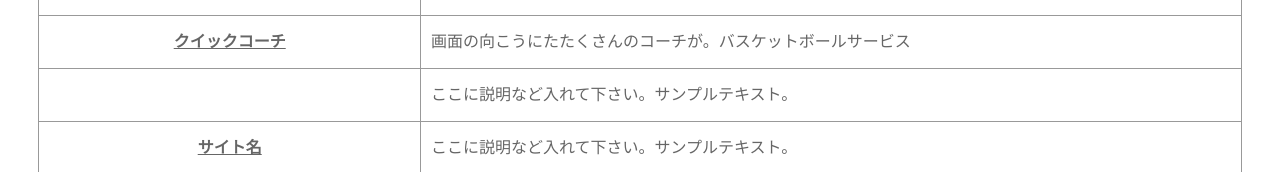
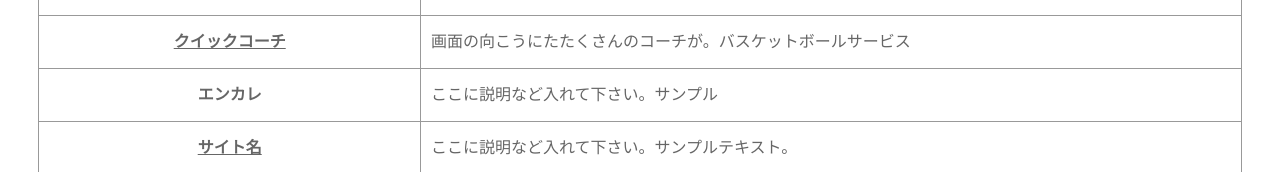
Before and after one commit to sasakiyuriko/sasakiyuriko.github.io, a plain HTML site: page link.html in a window 1280 px wide. Shown: the part 961-1133 px from the top of the page. Drawn offline with Linux system fonts and the light colour scheme.

Commit message:
エンカレ追加

```diff
--- a/link.html
+++ b/link.html
@@ -53,8 +53,8 @@
 <td>画面の向こうにたたくさんのコーチが。バスケットボールサービス</td>
 </tr>
 <tr>
-<th><a href="#"></a></th>
-<td>ここに説明など入れて下さい。サンプルテキスト。</td>
+<th><a href="https://en-calendar.jp/"></a>エンカレ</th>
+<td>ここに説明など入れて下さい。サンプル</td>
 </tr>
 <tr>
 <th><a href="#">サイト名</a></th>
```
